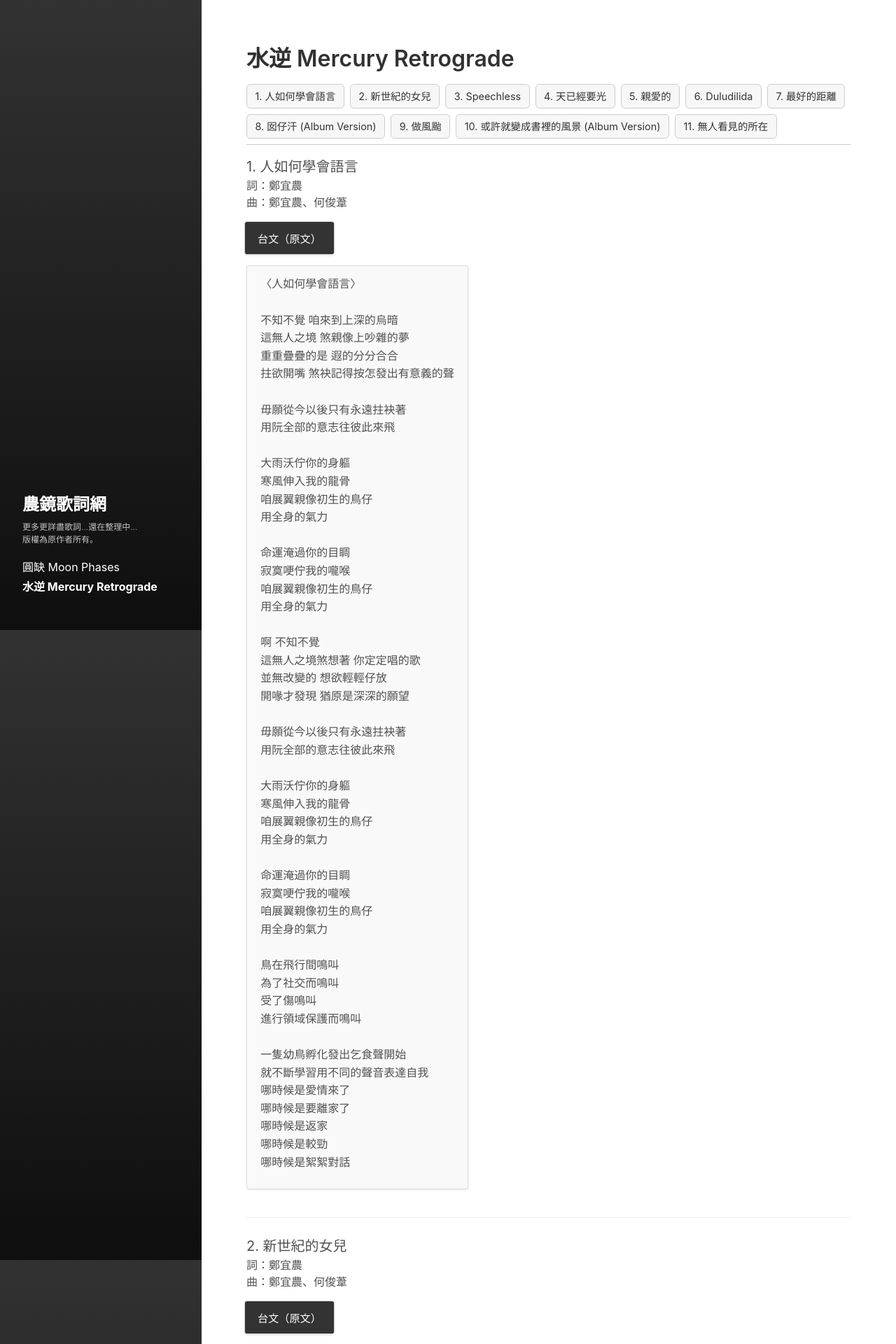
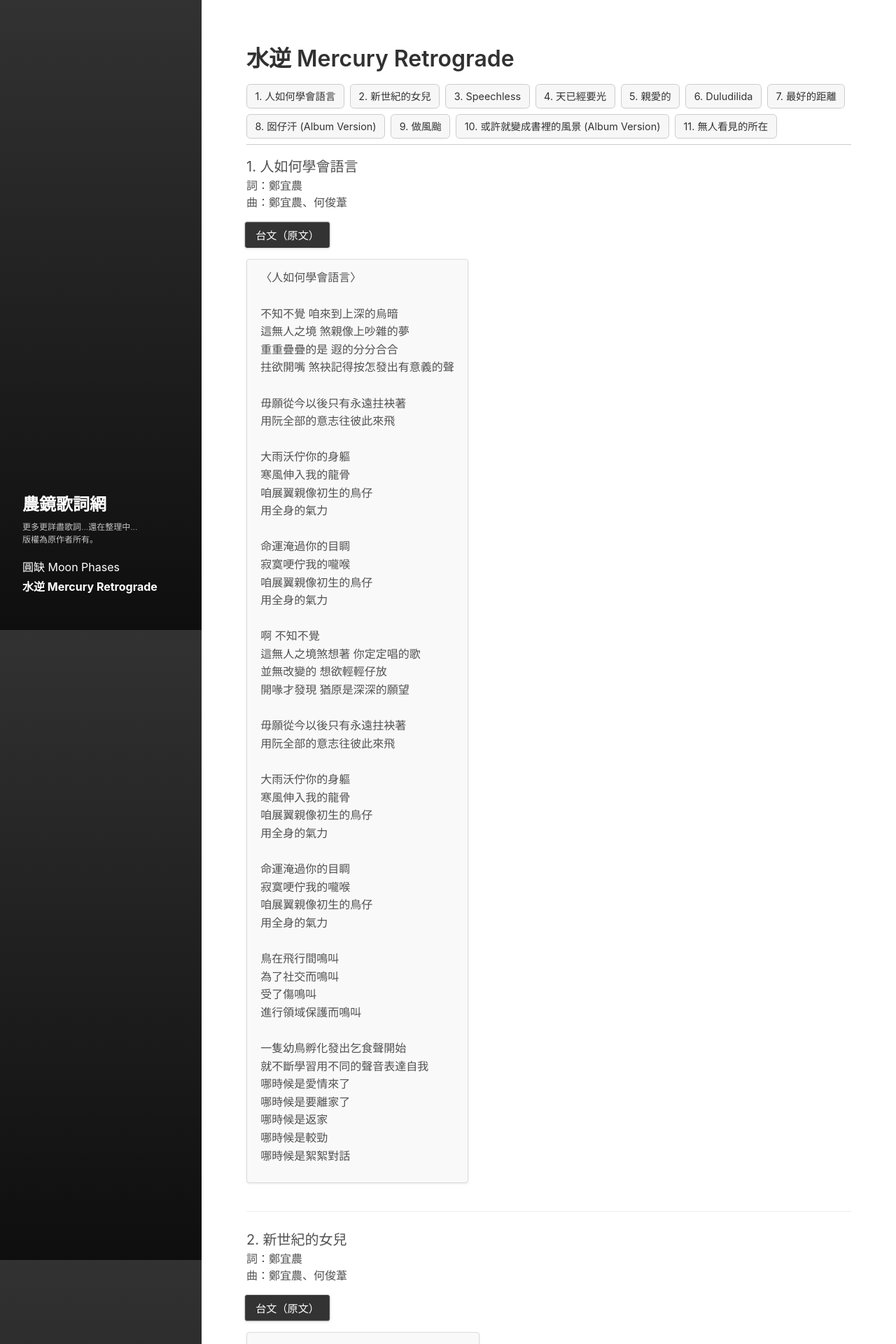
Before and after one commit to ennocheng/lyrics, a Jekyll site: the page built from _albums/mercury-retrograde.md, in a window 1280 px wide. Shown: the top 1920 px of the page at 70% size. Built offline with Jekyll 4.4.1, drawn with Linux system fonts in a browser that asks for light colours.

Commit message:
fix style

```diff
--- a/_includes/custom-head.html
+++ b/_includes/custom-head.html
@@ -43,8 +43,8 @@
   }
 
   .lang-tabs button {
-    height: 46px;
-    padding: 0.5em 1.2em;
+    height: 37px;
+    padding: 0.5em 1em;
     margin-right: 8px;
     border: 1px solid #ddd;
     background-color: #f8f8f8;
```
